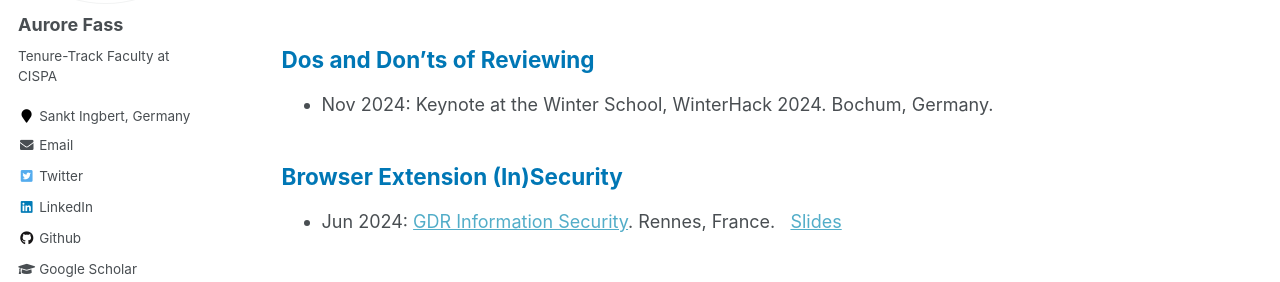
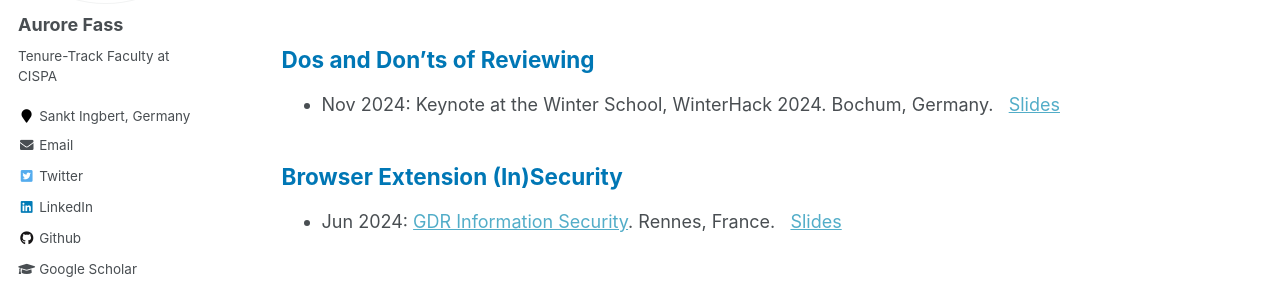
Before and after one commit to Aurore54F/aurore54f.github.io, a Jekyll site: the page built from _pages/publications.md, in a window 1280 px wide and 900 px high, scrolled down 2480 px. Shown: the part 166-448 px from the top of the window. Built offline with Jekyll 4.4.1, drawn with Linux system fonts in a browser that asks for light colours.

Commit message:
Added WinterHack 24 slides

```diff
--- a/_pages/publications.md
+++ b/_pages/publications.md
@@ -28,7 +28,7 @@ author_profile: true
 
 
 ## <span style="color:rgb(0, 119, 181)"> Dos and Don'ts of Reviewing  </span>
-* Nov 2024: Keynote at the Winter School, WinterHack 2024. Bochum, Germany.
+* Nov 2024: Keynote at the Winter School, WinterHack 2024. Bochum, Germany. &nbsp; [Slides](https://aurore54f.github.io/papers/fass2024reviewing-winterhack.talk.pdf)
 
 
 ## <span style="color:rgb(0, 119, 181)"> Browser Extension (In)Security  </span>
```
Also changed, not shown: 1 other file.
